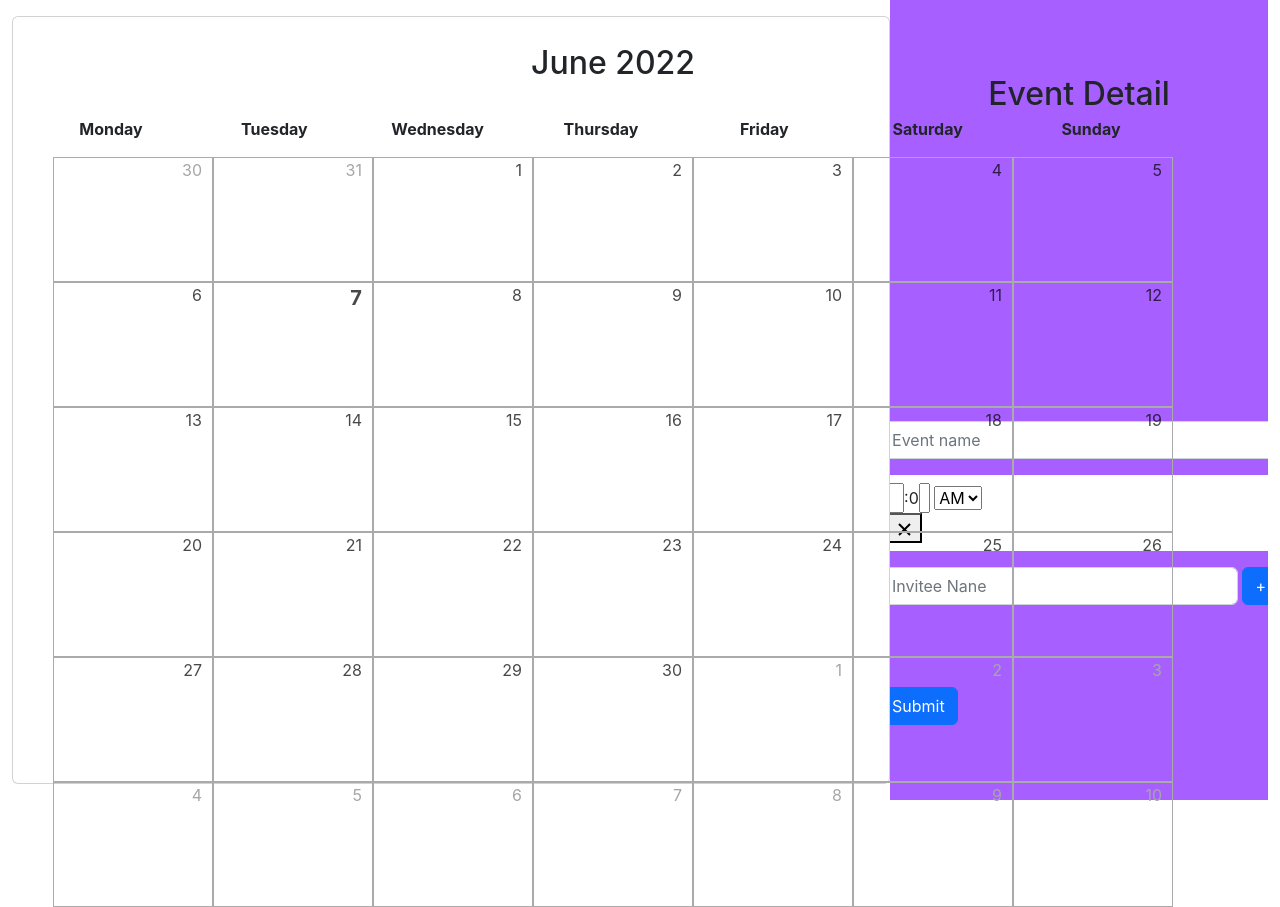
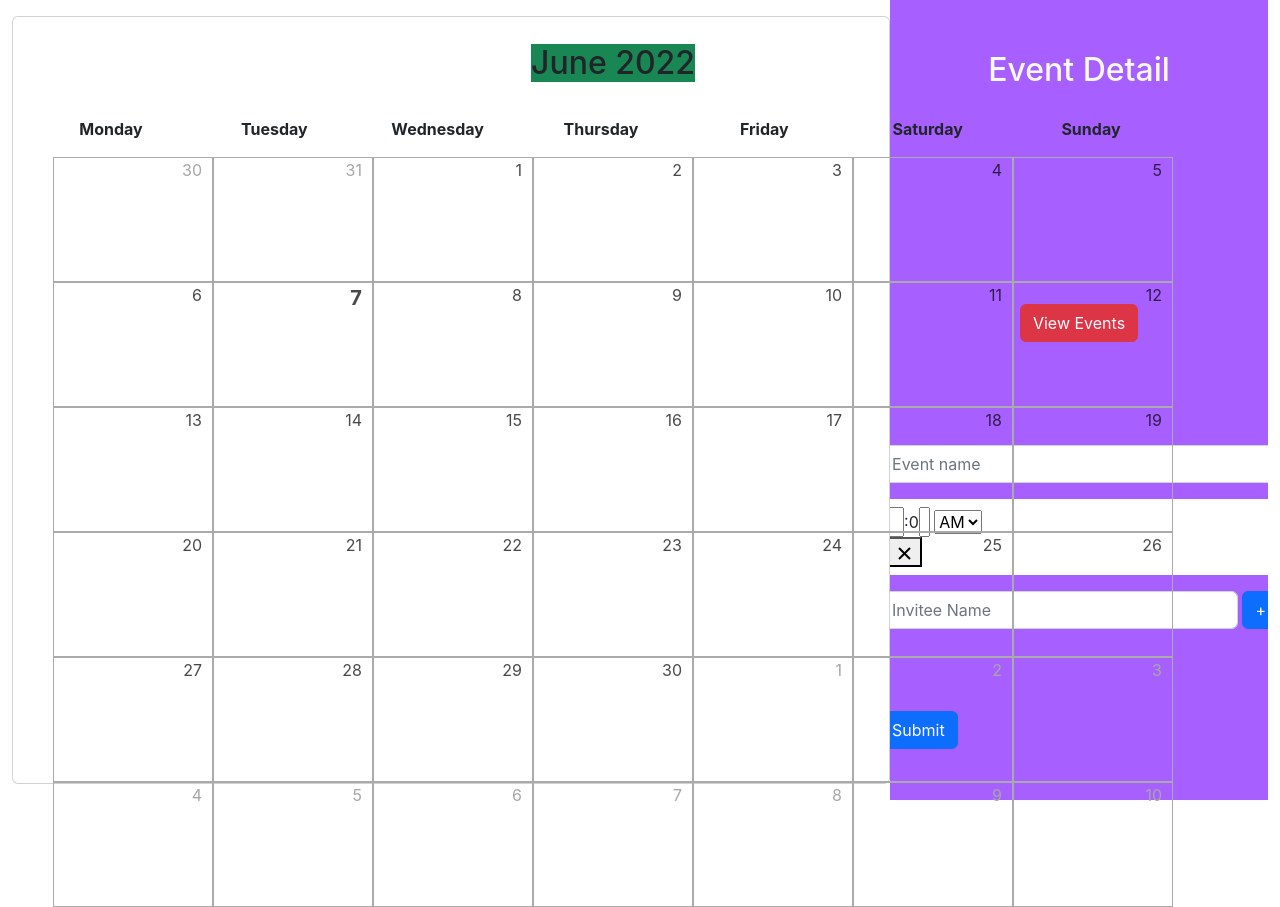
Before and after one commit to hanscristian3799/calendar-app, a React (Create React App) app: page / in a window 1280 px wide. Built offline with nearby package versions, Linux system fonts and the light colour scheme.

Commit message:
add function to add event

```diff
--- a/src/components/Calendar.js
+++ b/src/components/Calendar.js
@@ -3,26 +3,24 @@ import { useDispatch } from "react-redux";
 import Days from "./Days";
 import { days, months } from "../helpers/datas/calendar";
 import "../style/calendar.css";
-import { addEvent, setSelectedDate } from "../store/reducers/calendarSlice";
+import { setSelectedDate } from "../store/reducers/calendarSlice";
 
 const Calendar = () => {
   const dispacth = useDispatch();
 
-  const [currentDay, setCurrentDay] = useState(new Date());
+  const currentMonth = new Date();
 
   const changeCurrentDay = (day) => {
-    // console.log("SET DAY", );
-    dispacth(addEvent({ ...day, date: day.date.toDateString() }));
     dispacth(setSelectedDate({ ...day, date: day.date.toDateString() }));
-    setCurrentDay(new Date(day.year, day.month, day.number));
+    // setCurrentDay(new Date(day.year, day.month, day.number));
   };
 
   return (
     <div className="card my-3">
       <div className="calendar d-flex flex-column align-items-center justify-content-center">
         <div className="calendar-header d-flex align-items-center justify-content-center">
-        <h2>
-          {months[currentDay.getMonth()]} {currentDay.getFullYear()}
+          <h2 className="bg-success">
+            {months[currentMonth.getMonth()]} {currentMonth.getFullYear()}
           </h2>
         </div>
         <div className="calendar-body d-flex flex-column flex-grow-1">
@@ -35,7 +33,7 @@ const Calendar = () => {
               );
             })}
           </div>
-        <Days propsDay={currentDay} changeCurrentDay={changeCurrentDay} />
+          <Days propsDay={currentMonth} changeCurrentDay={changeCurrentDay} />
         </div>
       </div>
     </div>
--- a/src/components/Days.js
+++ b/src/components/Days.js
@@ -6,6 +6,9 @@ const Days = ({ propsDay, changeCurrentDay }) => {
   let firstDay = new Date(propsDay.getFullYear(), propsDay.getMonth(), 1);
   let weekOfFirstDay = firstDay.getDay() - 1;
   let currentDays = [];
+
+  //ADD METHOD TO CHANGE SELECTED DAY IN STORE HERE
+  //CHANGE THIS COMPONENT STATE
 
   for (let day = 0; day < 42; day++) {
     if (day === 0 && weekOfFirstDay === 0) {
--- a/src/components/Event.js
+++ b/src/components/Event.js
@@ -1,22 +1,30 @@
 import React, { useEffect } from "react";
 import { useSelector } from "react-redux";
 import "../style/event.css";
-import { selectedDate } from "../store/reducers/calendarSlice";
+import { selectedDate, events } from "../store/reducers/calendarSlice";
 import Form from "./Form";
 
 const Events = () => {
   // const { selectedDate } = useSelector((state) => state.calendar.selectedDate);
   const date = useSelector(selectedDate);
+  const allEvents = useSelector(events);
 
   useEffect(() => {
     console.log("SELECTED DATE", date);
   }, [date]);
 
+  const viewEvents = () => {
+    console.log("EVENTS", allEvents);
+  };
+
   return (
     <div className="event-container d-flex flex-column align-items-center justify-content-around px-4">
-      <h2>Event Detail</h2>
+      <h2 className="text-light">Event Detail</h2>
       <div className="event">{date ? date.date : "NOONE"}</div>
-      <Form />
+      <button className="btn btn-danger" onClick={viewEvents}>
+        View Events
+      </button>
+      <Form date={date.date} />
     </div>
   );
 };
--- a/src/components/Form.js
+++ b/src/components/Form.js
@@ -1,27 +1,45 @@
 import React, { useState, useRef } from "react";
 import TimePicker from "react-time-picker";
+import { useDispatch, useSelector } from "react-redux";
+import { addEvent, selectedDate } from "../store/reducers/calendarSlice";
 import "../style/event.css";
 
 const Form = () => {
+  const dispatch = useDispatch();
+
   const [time, setTime] = useState("10:00");
   const [invitees, setInvitess] = useState([]);
   const inviteeRef = useRef("");
+  const nameRef = useRef("");
+  const date = useSelector(selectedDate);
 
   const addInvitees = (invitee) => {
-    console.log("AAAAAAAAAAAAAAAAAAA");
-    console.log("add invitee", invitee);
     if (!invitee) return;
     setInvitess([...invitees, invitee]);
   };
 
-  const addEvent = () => {
+  const handleAddEvent = () => {
     console.log("INVITEE", invitees);
+    if (!time || !nameRef.current.value || invitees.length < 1) return;
+    const obj = {
+      id: Math.round(new Date() / 1000),
+      date,
+      name: nameRef.current.value,
+      invitees,
+      time,
+    };
+    dispatch(addEvent(obj));
   };
 
   return (
     <div>
       <div className="mb-3">
-        <input type="text" className="form-control" placeholder="Event name" />
+        <input
+          type="text"
+          className="form-control"
+          placeholder="Event name"
+          ref={nameRef}
+        />
       </div>
       <div className="mb-3">
         <TimePicker
@@ -36,7 +54,7 @@ const Form = () => {
           <input
             type="email"
             className="form-control me-1"
-            placeholder="Invitee Nane"
+            placeholder="Invitee Name"
             ref={inviteeRef}
           />
           <button
@@ -50,11 +68,13 @@ const Form = () => {
       <div className="invitees mb-3">
         {invitees.map((inv, index) => {
           return (
-            <span key={index} class="chip mb-2 me-2">{inv}</span>
+            <span key={index} className="chip mb-2 me-2">
+              {inv}
+            </span>
           );
         })}
       </div>
-      <button className="btn btn-primary" onClick={addEvent}>
+      <button className="btn btn-primary" onClick={handleAddEvent}>
         Submit
       </button>
     </div>
--- /dev/null
+++ b/src/helpers/functions/index.js
@@ -0,0 +1,4 @@
+export const generateColor = () => {
+  const randomColor = Math.floor(Math.random() * 16777215).toString(16);
+  return randomColor;
+};
--- a/src/store/reducers/calendarSlice.js
+++ b/src/store/reducers/calendarSlice.js
@@ -29,5 +29,6 @@ const calendarSlice = createSlice({
 export const { addEvent, setSelectedDate } = calendarSlice.actions;
 
 export const selectedDate = (state) => state.calendar.selectedDate;
+export const events = (state) => state.calendar.events;
 
 export default calendarSlice.reducer;
```
Lines whose indentation alone changed are shown as unchanged.
